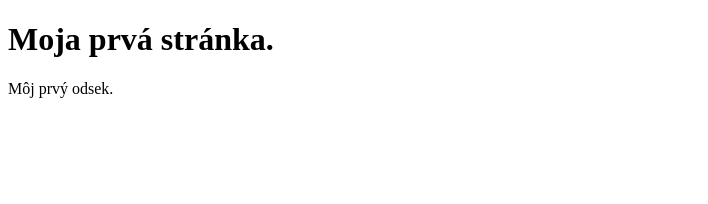
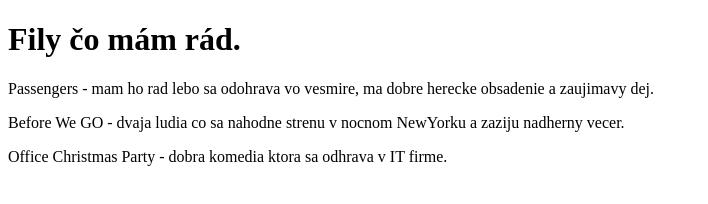
Before and after one commit to dominikhutyra/PrvyIndex.html, a plain HTML site: page index.html in a window 1280 px wide. Shown: the whole page, without its empty margins (0-708 px from the left). Drawn offline with Linux system fonts and the light colour scheme.

Commit message:
zmena v indexe

```diff
--- a/index.html
+++ b/index.html
@@ -5,8 +5,11 @@
     </head>
 <body>
 
-<h1>Moja prvá stránka.</h1>
-<p>Môj prvý odsek.</p>
+<h1>Fily čo mám rád.</h1>
+
+    <p>Passengers - mam ho rad lebo sa odohrava vo vesmire, ma dobre herecke obsadenie a zaujimavy dej.</p>
+    <p>Before We GO - dvaja ludia co sa nahodne strenu v nocnom NewYorku a zaziju nadherny vecer.</p>
+    <p>Office Christmas Party - dobra komedia ktora sa odhrava v IT firme.</p>
 
 </body>
 </html>
```
Also changed, not shown: 1 other file.
